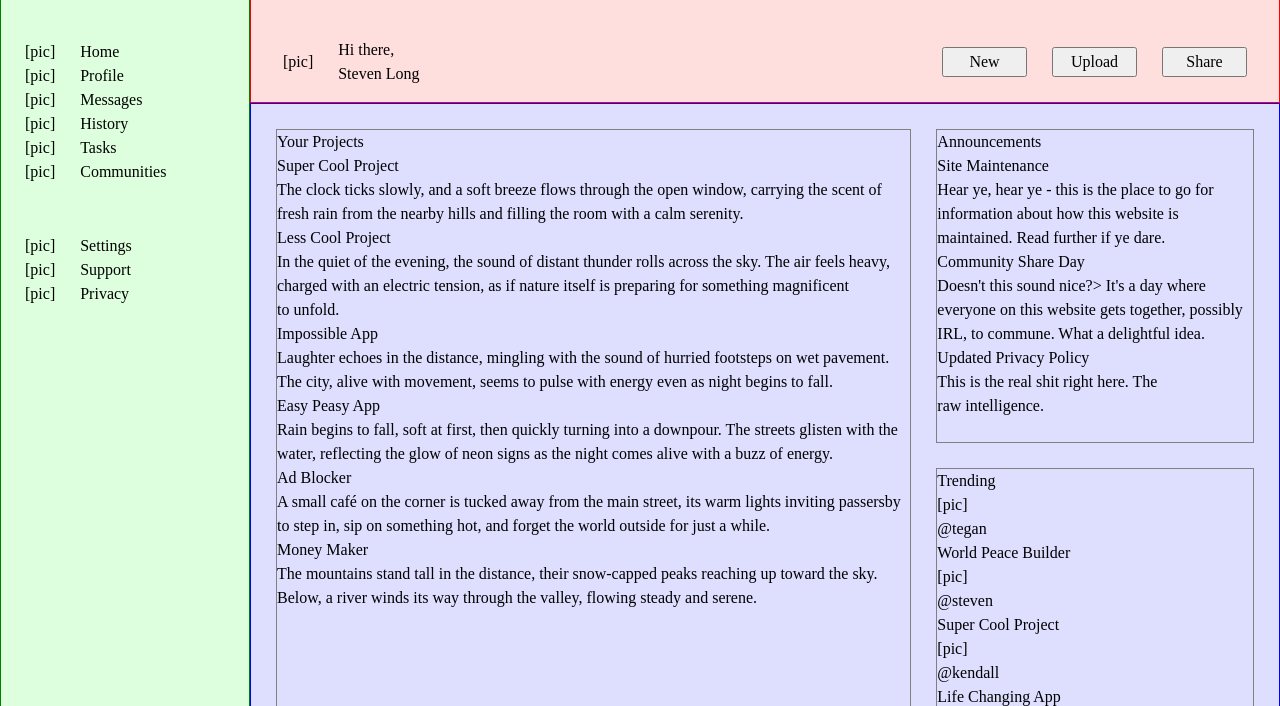
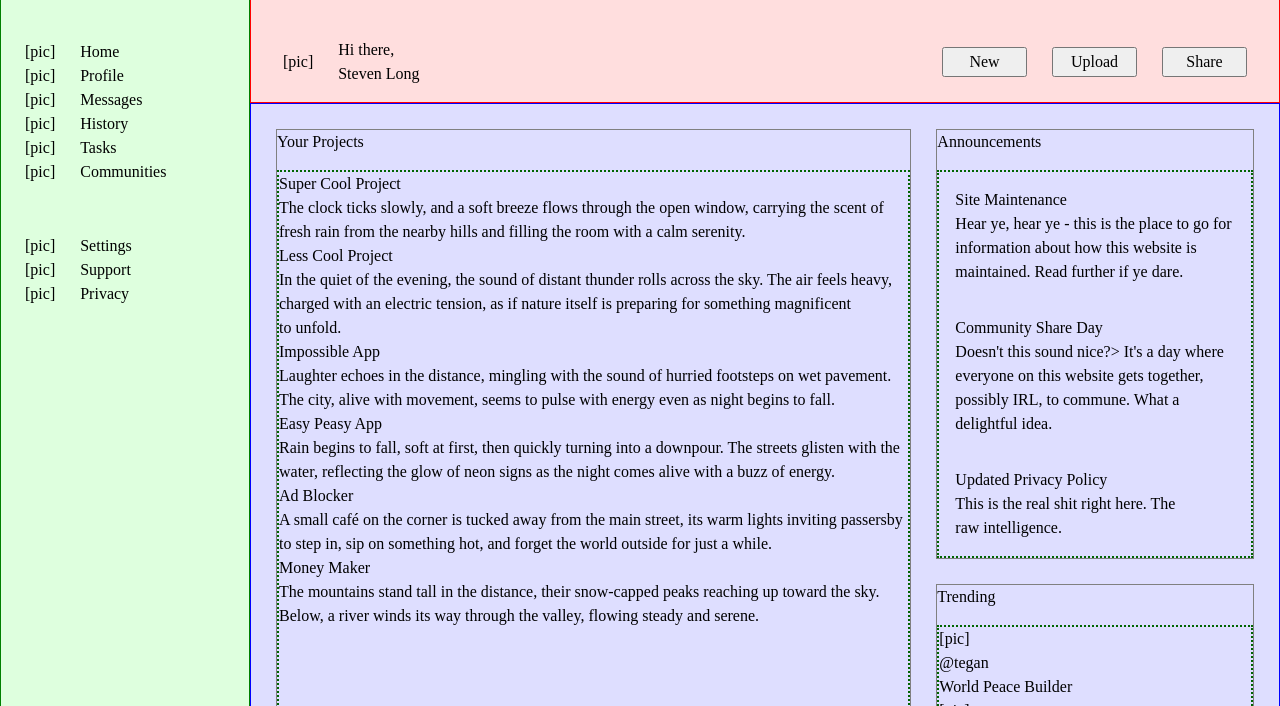
Before and after one commit to swl23/admin-dashboard, a plain HTML site: page index.html in a window 1280 px wide. Shown: the part 59-765 px from the top of the page. Drawn offline with Linux system fonts and the light colour scheme.

Commit message:
Apply dynamic grid layout to announcements section

```diff
--- a/style.css
+++ b/style.css
@@ -154,10 +154,27 @@ body > .container {
 	padding: 25px;
 }
 
+.content > * {
+	border: solid 1px gray;
+	display: grid;
+	grid-template-columns: 1;
+	grid-template-rows: auto 1fr;
+	row-gap: 1rem;
+}
+
+.content-box {
+	border: dotted 2px darkgreen
+}
+
 .content .projects {
 	grid-row: 1 / 3;
 }
 
-.content > * {
-	border: solid 1px gray;
+.announcements .content-box {
+	display: grid;
 }
+
+.announcements .content-box > * {
+	padding: 1rem;
+	align-content: center;
+}
```
